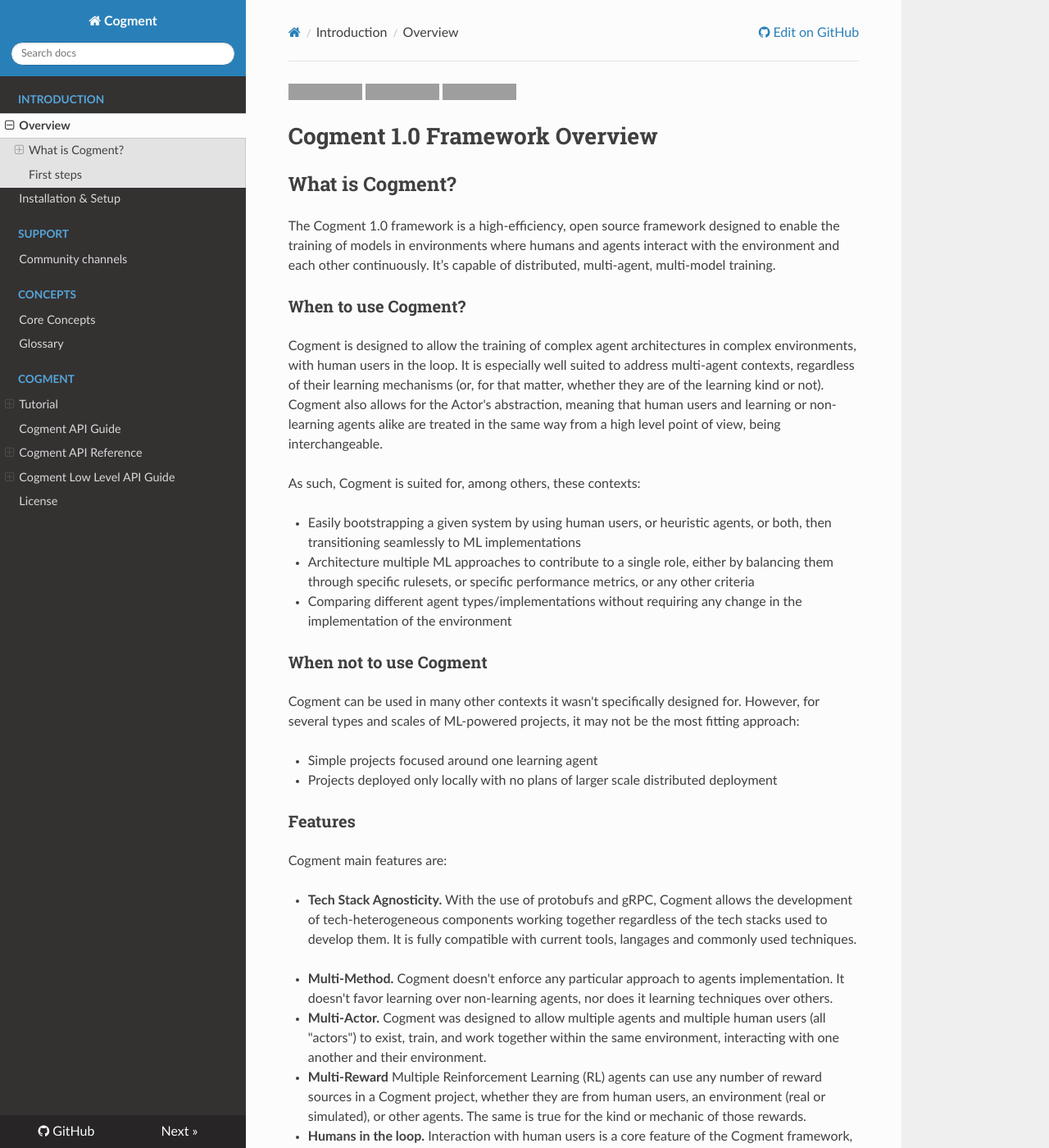
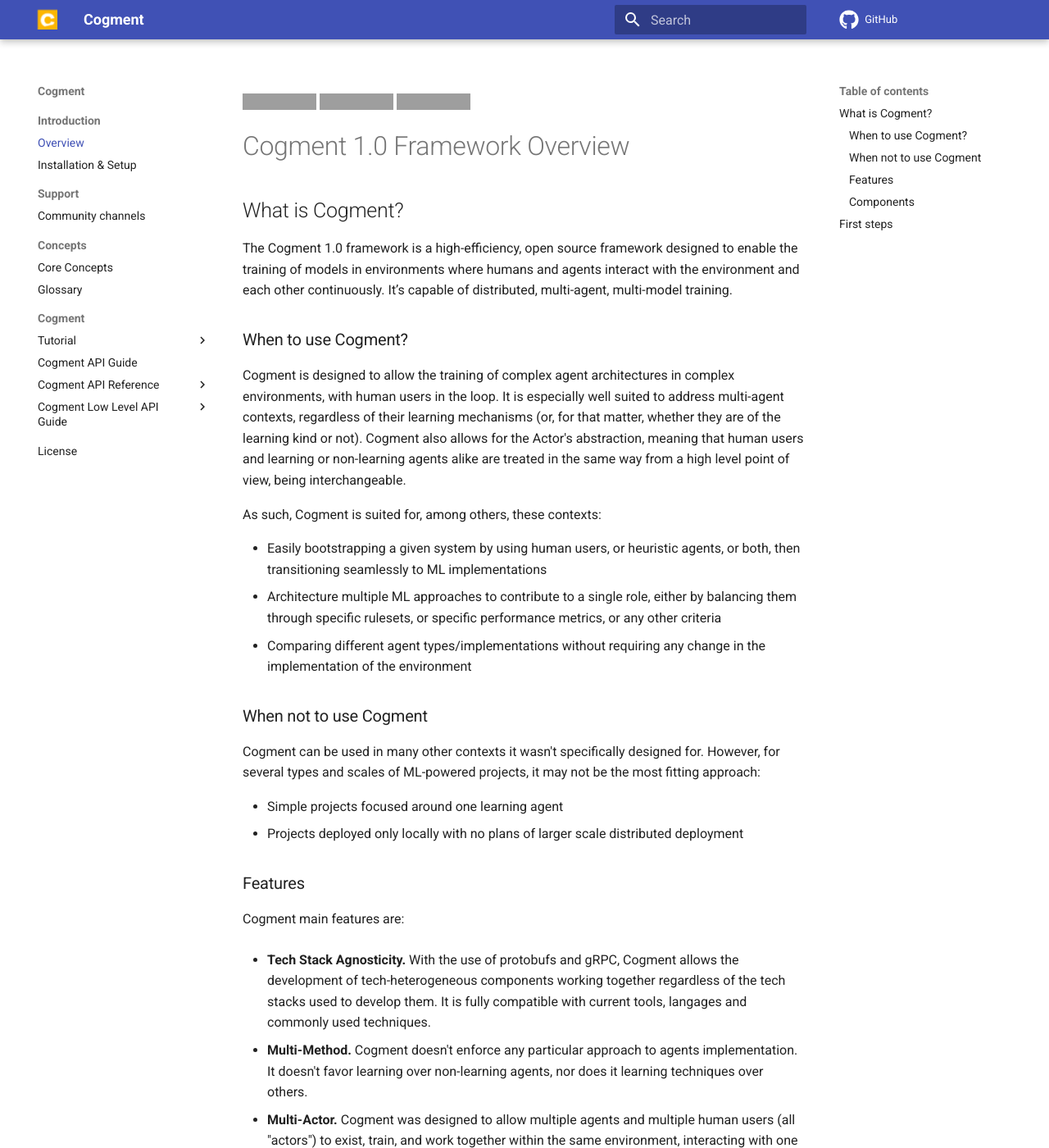
Before and after one commit to cogment/cogment-doc, an MkDocs documentation site: the page built from src/index.md, in a window 1280 px wide and 1400 px high. Shown: the whole window at 82% size. Built offline with MkDocs 1.6.1 and Material for MkDocs 9.7.7, drawn with Linux system fonts in a browser that asks for light colours; nearby versions of some CDN libraries; comment, search, counter and statistics services are not loaded; some of the changed text lies outside the part shown; grey boxes are pictures that could not be loaded.

Commit message:
Use mkdocs material theme

```diff
--- a/mkdocs.yml
+++ b/mkdocs.yml
@@ -7,12 +7,32 @@
 
 site_description: Cogment user documentation - Cogment is an innovative open source AI platform designed to leverage the advent of AI to benefit humankind through human-AI collaboration
 site_author: AI Redefined
-copyright: Copyright 2021 Artificial Intelligence Redefined <dev+cogment@ai-r.com>
+copyright: Copyright 2021 AI Redefined Inc. <dev+cogment@ai-r.com>
 
 google_analytics: ["UA-146998765-2", "doc.cogment.ai"]
 
 theme:
-  name: "readthedocs"
+  name: "material"
+  language: en
+  logo: "images/cogment_logo.png"
+  favicon: "images/cogment_favicon.png"
+  features:
+    - navigation.sections
+  icon:
+    repo: fontawesome/brands/github
+
+markdown_extensions:
+  - toc:
+      permalink: true
+
+extra:
+  social:
+    - icon: fontawesome/brands/github
+      link: https://github.com/cogment
+    - icon: fontawesome/brands/twitter
+      link: https://twitter.com/AI_Redefined
+    - icon: fontawesome/brands/linkedin
+      link: https://www.linkedin.com/company/ai-r
 
 nav:
   - "Introduction":
--- a/pyproject.toml
+++ b/pyproject.toml
@@ -8,6 +8,7 @@
 [tool.poetry.dependencies]
 python = "^3.7"
 mkdocs = "^1.1.2"
+mkdocs-material = "^7.1.5"
 
 [tool.poetry.dev-dependencies]
 taskipy = "^1.2.1"
```
Also changed, not shown: CHANGELOG.md (+1 -0 lines), src/images/cogment_favicon.png (added), src/images/cogment_logo.png (added), 1 other file.
